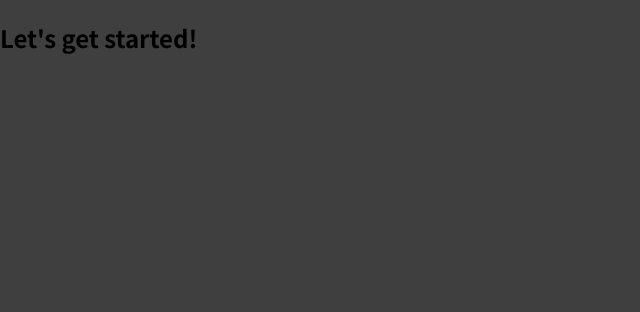
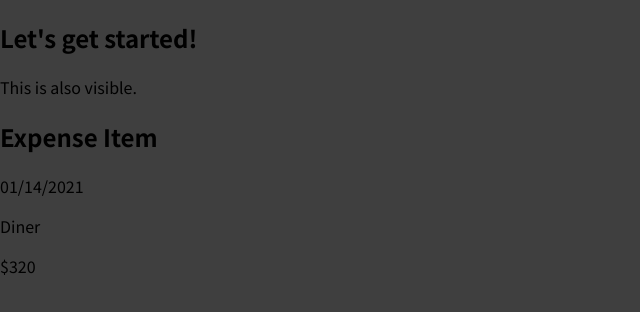
Before and after one commit to Douglas4739/Academind-Training, a React (Create React App) app: page / in a window 1280 px wide. Shown: the top 312 px of the page, without its empty margins (0-640 px from the left). Built offline with nearby package versions, Linux system fonts and the light colour scheme.

Commit message:
added new component

```diff
--- a/src/App.js
+++ b/src/App.js
@@ -1,7 +1,11 @@
+import { ExpenseItem } from "./components/ExpenseItem";
+
 function App() {
   return (
     <div>
       <h2>Let's get started!</h2>
+      <p>This is also visible.</p>
+      <ExpenseItem></ExpenseItem>
     </div>
   );
 }
--- /dev/null
+++ b/src/components/ExpenseItem.js
@@ -0,0 +1,12 @@
+import React from 'react'
+
+export const ExpenseItem = () => {
+    return (
+        <div>
+           <h2>Expense Item</h2>
+           <p>01/14/2021</p>
+           <p>Diner</p>
+           <p>$320</p>
+        </div>
+    )
+}
```
Also changed, not shown: 1 other file (tests, documents, lock files or other folders).
